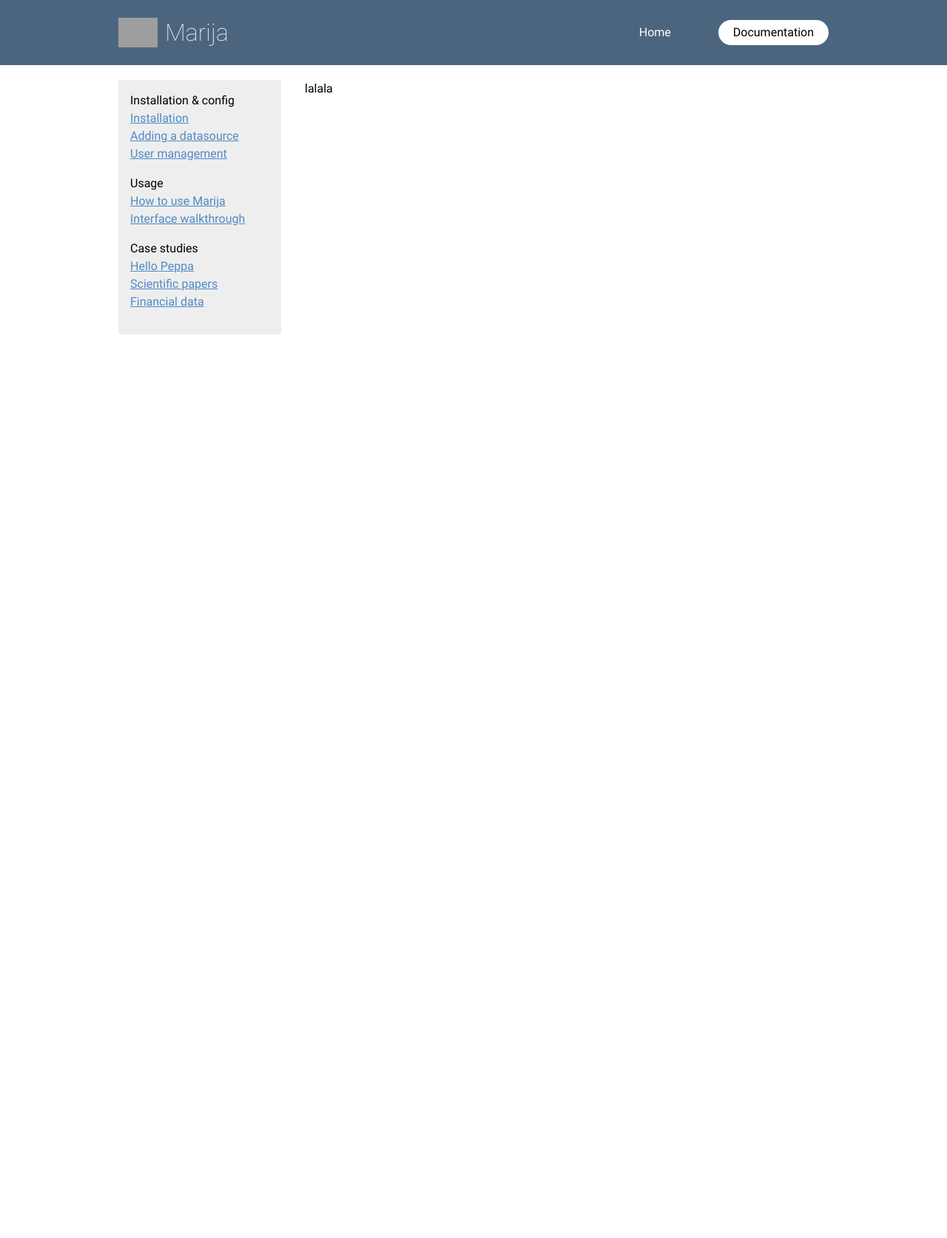
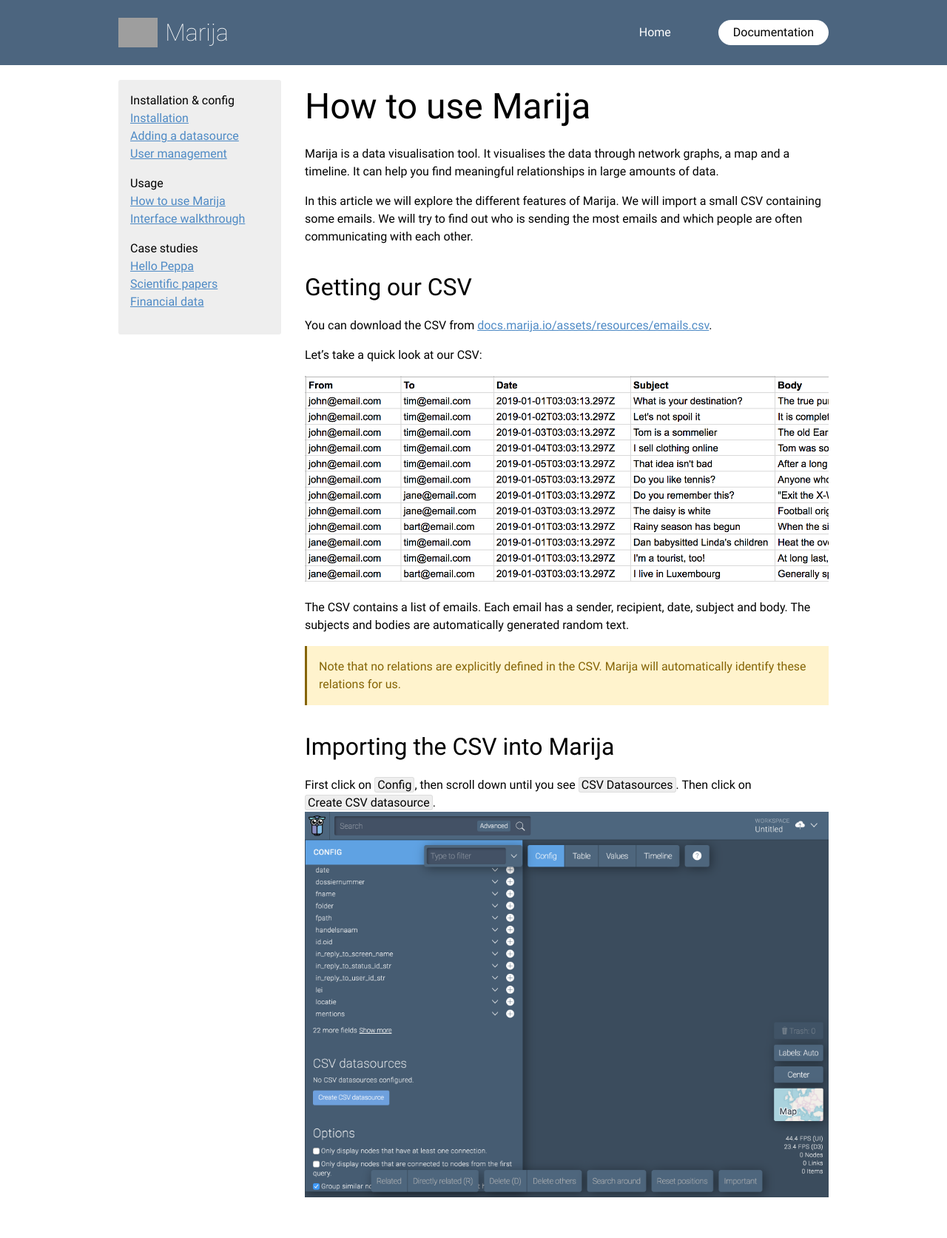
Before and after one commit to marijaio/marija-docs, a Jekyll site: the page built from how-to-use-marija.md, in a window 1280 px wide. Shown: the whole page at 74% size. Built offline with Jekyll 4.4.1, drawn with Linux system fonts in a browser that asks for light colours; before the commit the page ends 900 px from its top, so only the background shows below that; grey boxes are pictures that could not be loaded.

Commit message:
how to use marija

```diff
--- a/_layouts/article.html
+++ b/_layouts/article.html
@@ -15,7 +15,7 @@ layout: default
         {% endfor %}
     </aside>
 
-    <main class="main">
+    <main class="articleContent">
         {{content}}
     </main>
 </div>
--- /dev/null
+++ b/_sass/articleContent.scss
@@ -0,0 +1,39 @@
+.articleContent {
+  h1 {
+    font-size: 3em;
+    margin-bottom: .33em;
+  }
+
+  h2 {
+    font-size: 2em;
+    margin: 1em 0 .5em;
+  }
+
+  p {
+    margin-bottom: 1em;
+  }
+
+  img {
+    max-width: 100%;
+  }
+
+  blockquote {
+    background: $yellow800;
+    color: $yellow100;
+    border-left: 3px solid $yellow100;
+    padding: 1em;
+    margin-bottom: 1em;
+
+    p:last-child {
+      margin-bottom: 0;
+    }
+  }
+
+  code {
+    background: #eee;
+    border: 1px solid #ddd;
+    border-radius: 3px;
+    white-space: nowrap;
+    padding: 0 3px;
+  }
+}
--- a/_sass/colors.scss
+++ b/_sass/colors.scss
@@ -10,3 +10,6 @@ $grey800: #344757;
 $red500: #ea4552;
 
 $green500: #57c17b;
+
+$yellow800: #fff3cd;
+$yellow100: #856404;
--- a/_sass/layout.scss
+++ b/_sass/layout.scss
@@ -33,6 +33,8 @@
 
 .article {
   display: flex;
+  margin-bottom: 2em;
+  align-items: start;
 }
 
 .articleAside {
@@ -42,6 +44,7 @@
   border-radius: 3px;
   padding: 1em;
   margin-right: 2em;
+  flex-shrink: 0;
 }
 
 .articleAsideSection {
--- a/_sass/main.scss
+++ b/_sass/main.scss
@@ -47,3 +47,4 @@ a {
 @import 'layout';
 @import 'navigation';
 @import 'index';
+@import 'articleContent';
--- a/how-to-use-marija.md
+++ b/how-to-use-marija.md
@@ -3,4 +3,28 @@ layout: article
 title: How to use Marija
 ---
 
-lalala
+# How to use Marija
+Marija is a data visualisation tool. It visualises the data through network graphs,
+a map and a timeline. It can help you find meaningful relationships in large amounts of data.
+
+In this article we will explore the different features of Marija. We will import
+a small CSV containing some emails. We will try to find out who is sending the
+most emails and which people are often communicating with each other.
+
+## Getting our CSV
+You can download the CSV from [docs.marija.io/assets/resources/emails.csv](/assets/resources/emails.csv).
+
+Let's take a quick look at our CSV:
+
+![Emails CSV](/assets/images/emails-csv.png)
+
+The CSV contains a list of emails. Each email has a sender, recipient, date,
+subject and body. The subjects and bodies are automatically generated random text.
+
+> Note that no relations are explicitly defined in the CSV. Marija will automatically identify these relations for us.
+
+## Importing the CSV into Marija
+
+First click on `Config`, then scroll down until you see `CSV Datasources`.
+Then click on `Create CSV datasource`.
+![Create CSV datasource](/assets/images/create-csv-datasource.png)
```
Also changed, not shown: assets/resources/emails.csv (added, +30 -0 lines), assets/images/create-csv-datasource.png (added), assets/images/emails-csv.png (added).
